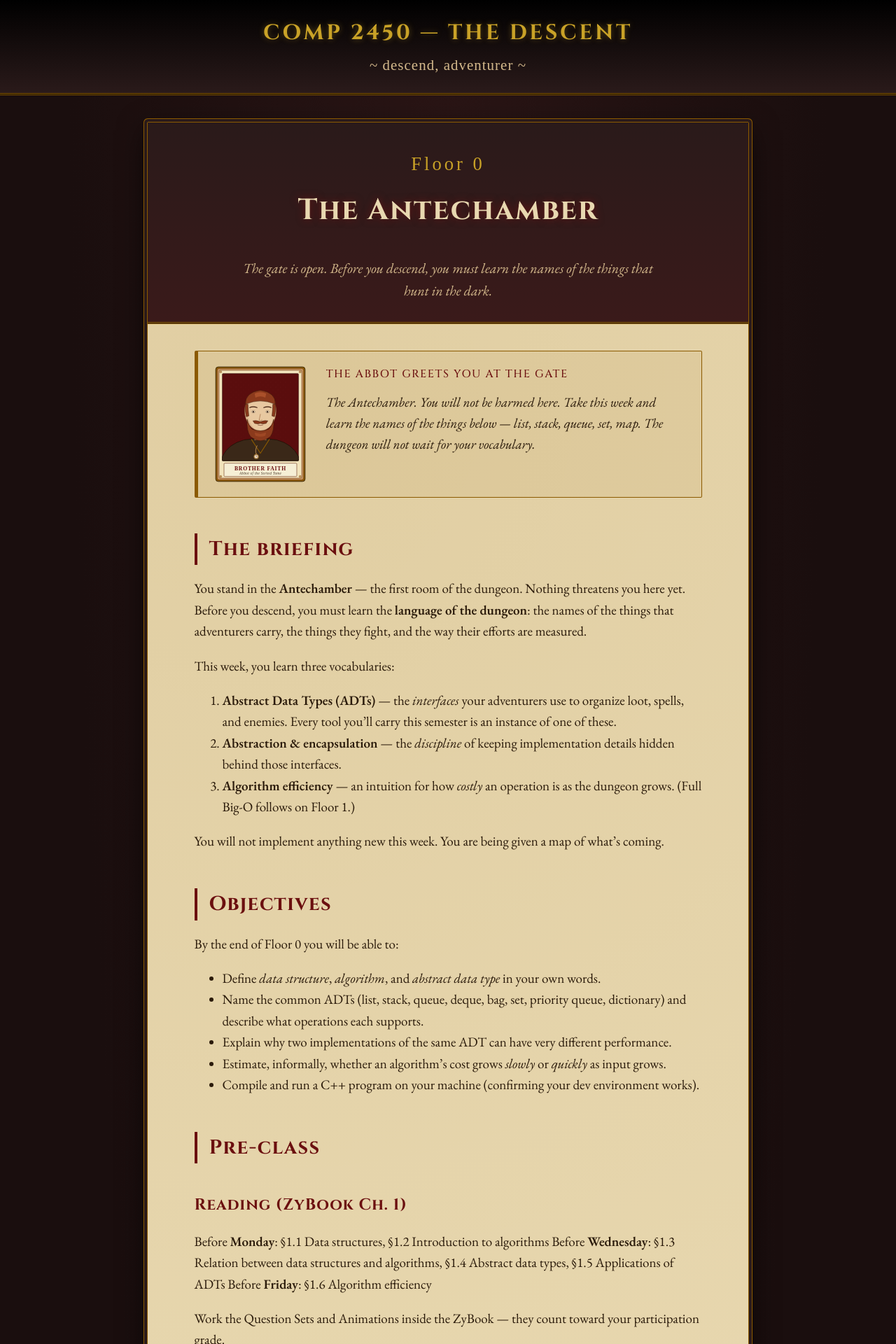
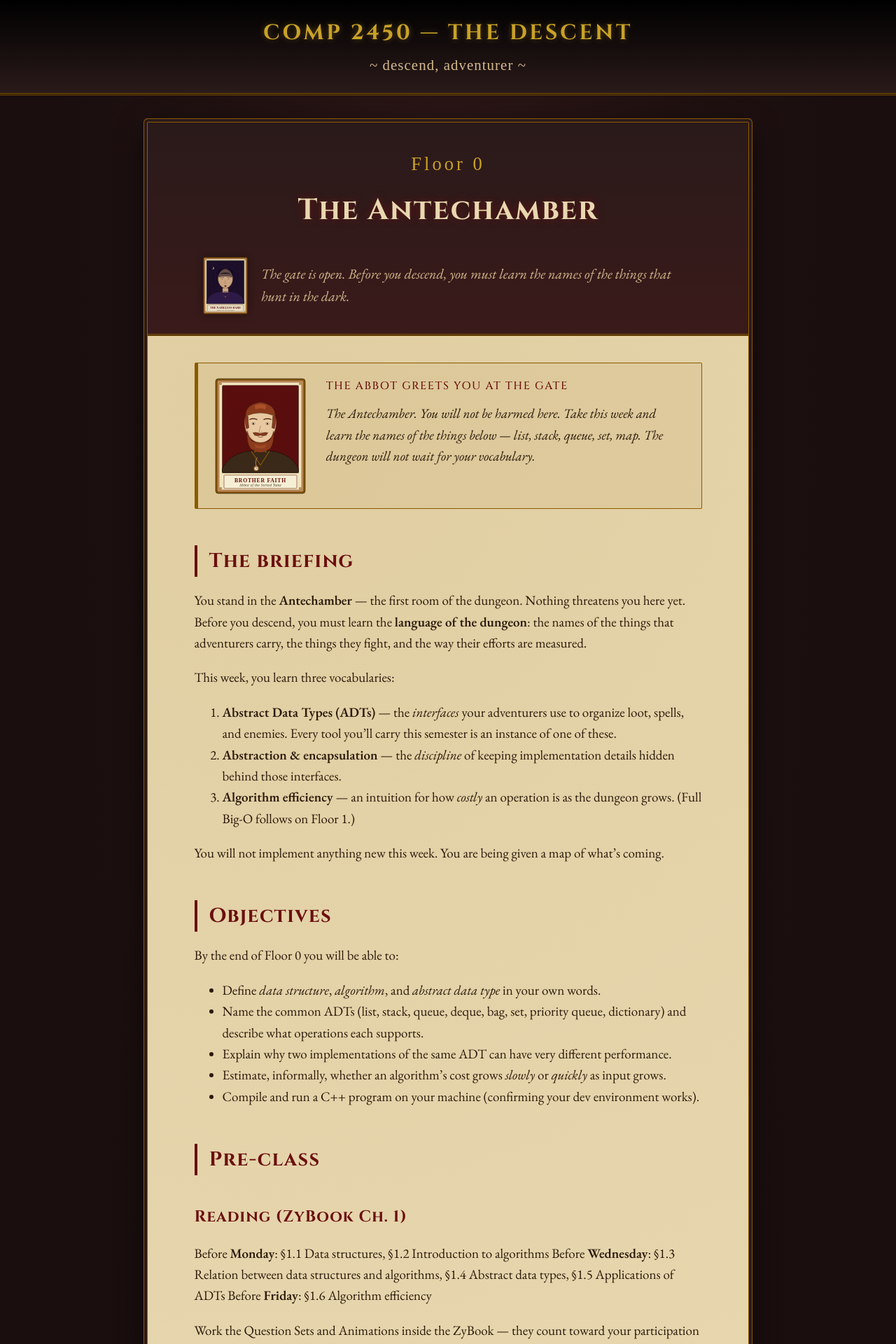
Before and after one commit to HogRed/comp2450, a Jekyll site: the page built from _floors/floor-00.md, in a window 1280 px wide. Shown: the top 1920 px of the page at 70% size. Built offline with Jekyll 4.4.1, drawn with Linux system fonts in a browser that asks for light colours; some web fonts are replaced.

Commit message:
Place the Nameless Bard beside every floor's epigraph
Adds a small bard portrait next to the flavor_quote in the floor layout
so the Bard — cast.md's voice of the floor epigraphs — appears on every
floor at once via a single layout edit. CSS keeps the icon small and
soft, left-aligns the quote next to it on desktop, and stacks vertically
on narrow screens.

Co-Authored-By: Claude Opus 4.7 <noreply@anthropic.com>

```diff
--- a/_layouts/floor.html
+++ b/_layouts/floor.html
@@ -5,7 +5,12 @@ layout: default
   <div class="floor-banner">
     <div class="floor-number">{{ page.floor_number }}</div>
     <h1>{{ page.title }}</h1>
-    {% if page.flavor_quote %}<p class="flavor-quote">{{ page.flavor_quote }}</p>{% endif %}
+    {% if page.flavor_quote %}
+    <div class="bard-quote">
+      <img class="bard-icon" src="{{ '/assets/portraits/bard.svg' | relative_url }}" alt="The Nameless Bard sings the floor's epigraph"/>
+      <p class="flavor-quote">{{ page.flavor_quote }}</p>
+    </div>
+    {% endif %}
   </div>
   {{ content }}
 </article>
--- a/assets/css/diablo.css
+++ b/assets/css/diablo.css
@@ -143,6 +143,30 @@ h4 { font-size: 1.05rem; color: var(--ink); }
   font-size: 1.05rem;
   max-width: 600px;
   margin: 0.8em auto 0;
+}
+
+/* Bard + epigraph: small portrait beside the floor's flavor quote */
+.floor-banner .bard-quote {
+  display: flex;
+  align-items: center;
+  justify-content: center;
+  gap: 1rem;
+  max-width: 700px;
+  margin: 0.8em auto 0;
+}
+
+.floor-banner .bard-icon {
+  flex: 0 0 64px;
+  width: 64px;
+  height: auto;
+  opacity: 0.92;
+  filter: drop-shadow(0 0 6px rgba(0, 0, 0, 0.4));
+}
+
+.floor-banner .bard-quote .flavor-quote {
+  margin: 0;
+  text-align: left;
+  max-width: none;
 }
 
 /* The descent banner — the stylized SVG hero on the landing page */
@@ -373,4 +397,7 @@ figure.diagram figcaption {
     gap: 1rem;
   }
   .character-card .character-portrait { flex: 0 0 auto; width: 160px; }
+  .floor-banner .bard-quote { flex-direction: column; gap: 0.5rem; }
+  .floor-banner .bard-icon { flex: 0 0 56px; width: 56px; }
+  .floor-banner .bard-quote .flavor-quote { text-align: center; }
 }
```
